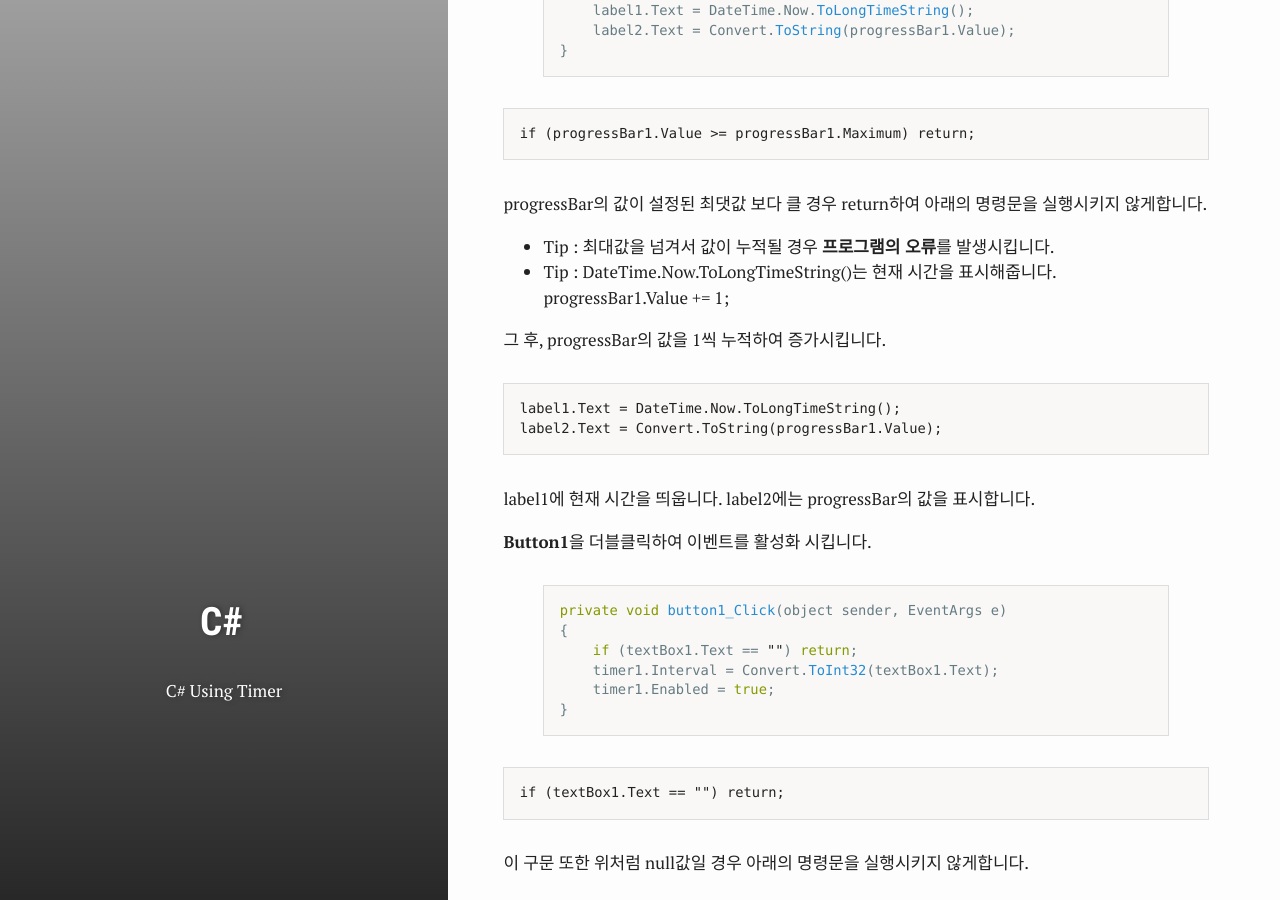
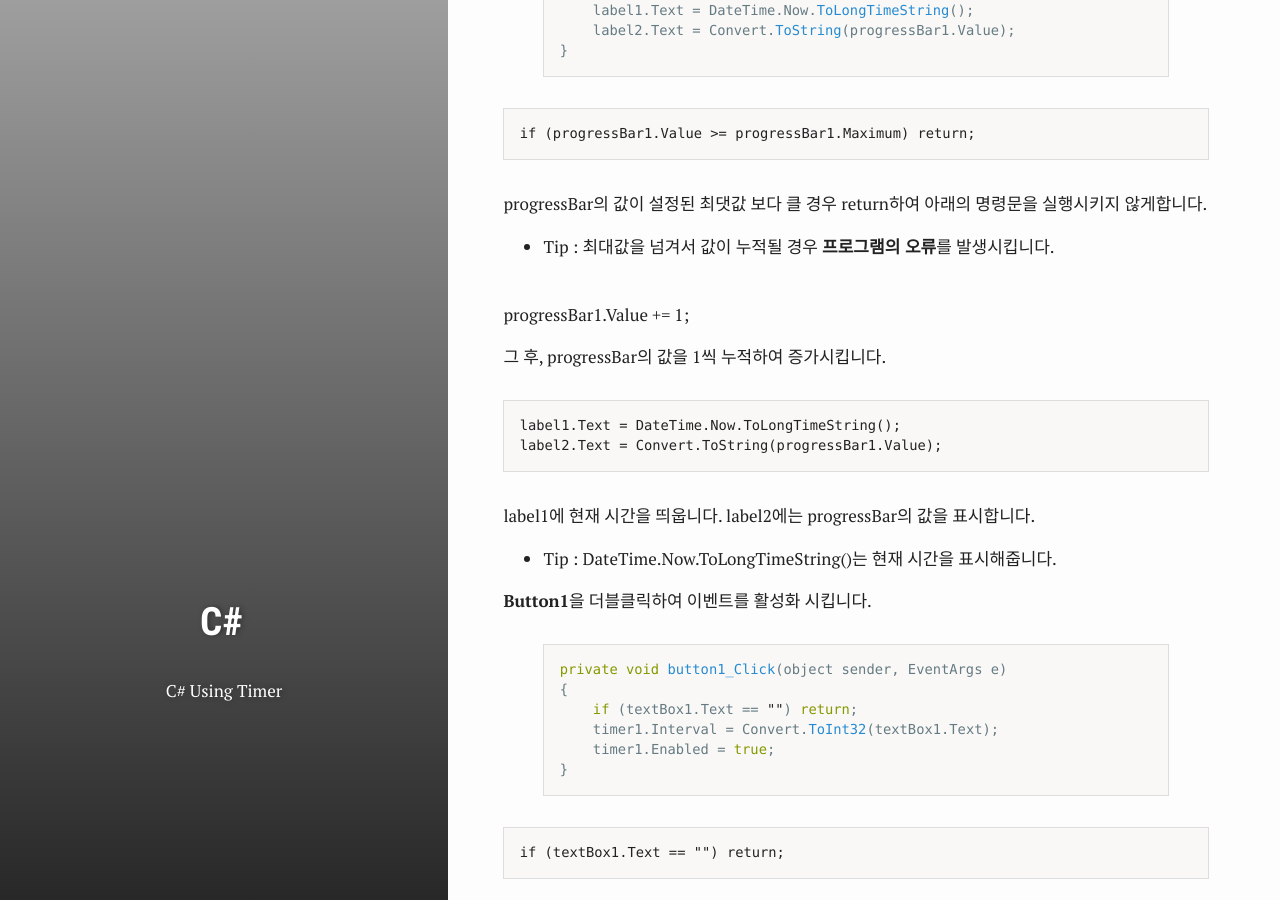
Before and after one commit to test076923/076923.github.io, a Jekyll site: the page built from _posts/2017-08-20-C#-8.md, in a window 1280 px wide and 900 px high, scrolled down 1634 px. Built offline with Jekyll 4.4.1, drawn with Linux system fonts in a browser that asks for light colours.

Commit message:
Update 2017-08-20-C#-8.md

```diff
--- a/_posts/2017-08-20-C#-8.md
+++ b/_posts/2017-08-20-C#-8.md
@@ -53,17 +53,18 @@ private void timer1_Tick(object sender, EventArgs e)
 progressBar의 값이 설정된 최댓값 보다 클 경우 return하여 아래의 명령문을 실행시키지 않게합니다.
 
 * Tip : 최대값을 넘겨서 값이 누적될 경우 **프로그램의 오류**를 발생시킵니다.
-* Tip : DateTime.Now.ToLongTimeString()는 현재 시간을 표시해줍니다.
+
 <br>
     progressBar1.Value += 1;
 
 그 후, progressBar의 값을 1씩 누적하여 증가시킵니다.
 
-
     label1.Text = DateTime.Now.ToLongTimeString();
     label2.Text = Convert.ToString(progressBar1.Value);
 
 label1에 현재 시간을 띄웁니다. label2에는 progressBar의 값을 표시합니다.
+
+* Tip : DateTime.Now.ToLongTimeString()는 현재 시간을 표시해줍니다.
 
 **Button1**을 더블클릭하여 이벤트를 활성화 시킵니다.
 
```
